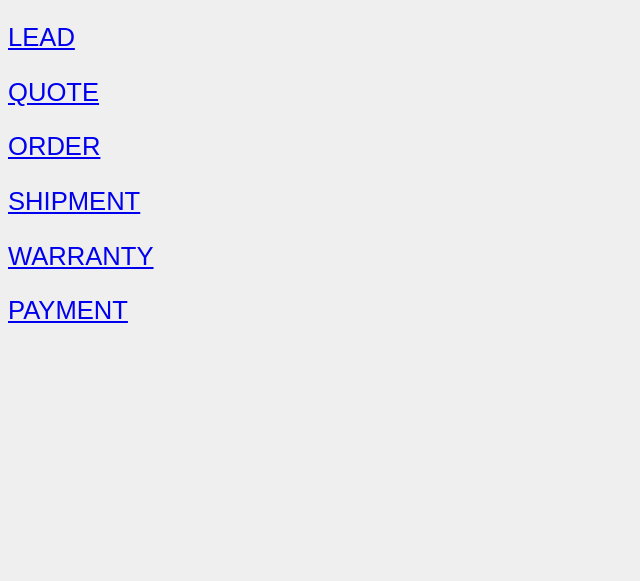
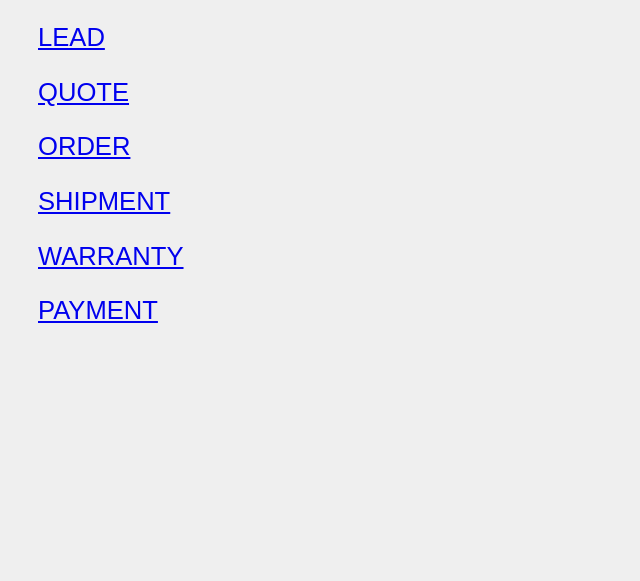
Before and after one commit to tommyhuntsman/QuoteLED, a plain HTML site: page index.html in a window 1280 px wide. Shown: the part 219-800 px from the top of the page, without its empty margins (0-640 px from the left). Drawn offline with Linux system fonts and the light colour scheme.

Commit message:
Update index.html

```diff
--- a/index.html
+++ b/index.html
@@ -13,7 +13,7 @@
     font-family: Arial;
     color: #9800ff;
     display: block;
-    margin-left: 0 auto;  }
+    margin-left: 30px;  }
   h1 {
     font-size: 5vw;
   }
```
